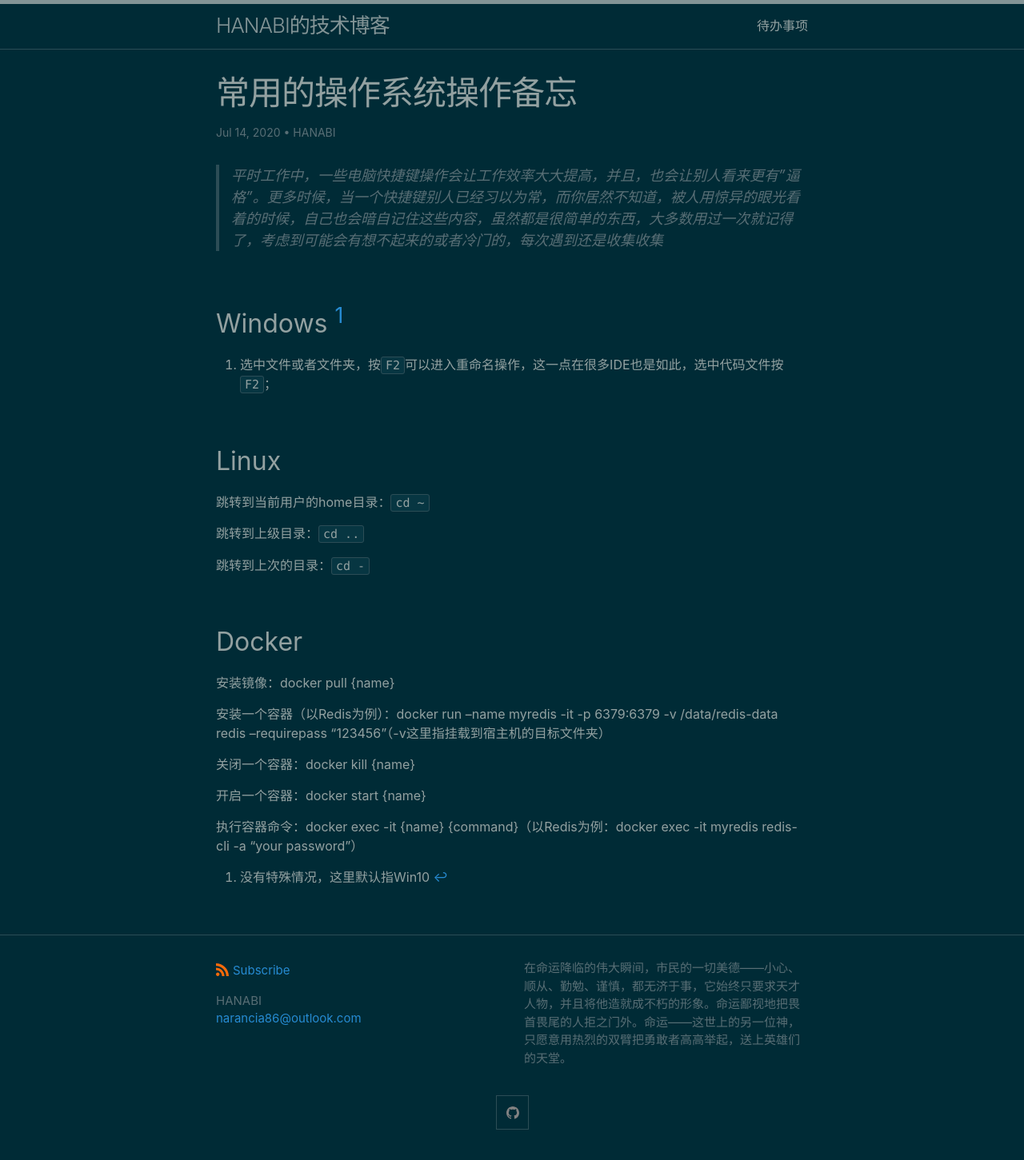
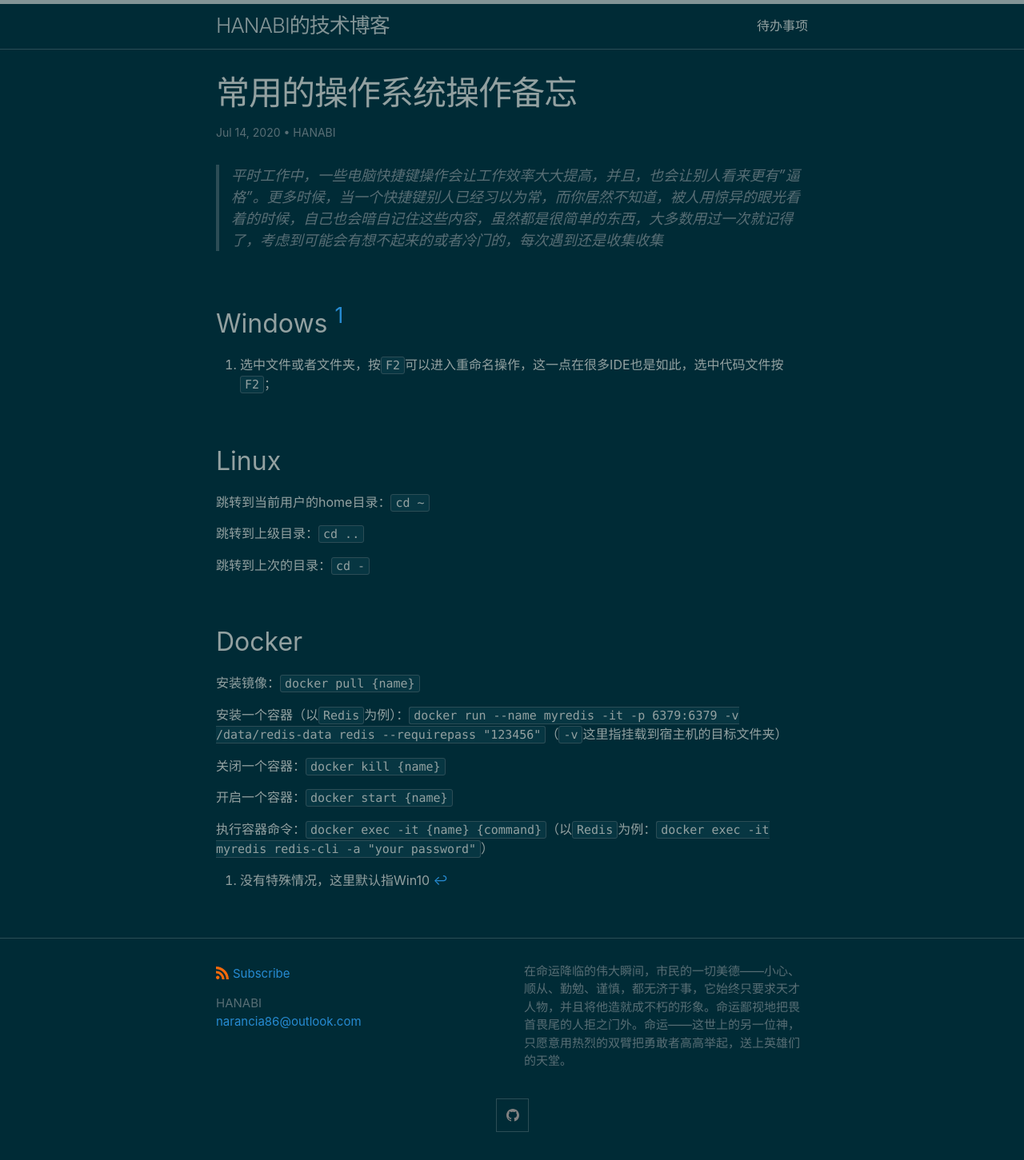
Before and after one commit to KamenRiderKuuga/kamenriderkuuga.github.io, a Jekyll site: the page built from _posts/2020-07-13-Tips-2.md, in a window 1280 px wide. Shown: the whole page at 80% size. Built offline with Jekyll 4.4.1, drawn with Linux system fonts in a browser that asks for light colours.

Commit message:
Update 2020-07-13-Tips-2.md

```diff
--- a/_posts/2020-07-13-Tips-2.md
+++ b/_posts/2020-07-13-Tips-2.md
@@ -26,15 +26,15 @@
 
 ## Docker
 
-安装镜像：docker pull {name}
+安装镜像：`docker pull {name}`
 
-安装一个容器（以Redis为例）：docker run --name myredis -it -p 6379:6379 -v /data/redis-data redis --requirepass "123456"（-v这里指挂载到宿主机的目标文件夹）
+安装一个容器（以`Redis`为例）：`docker run --name myredis -it -p 6379:6379 -v /data/redis-data redis --requirepass "123456"`（`-v`这里指挂载到宿主机的目标文件夹）
 
-关闭一个容器：docker kill {name}
+关闭一个容器：`docker kill {name}`
 
-开启一个容器：docker start {name}
+开启一个容器：`docker start {name}`
 
-执行容器命令：docker exec -it {name} {command}（以Redis为例：docker exec -it myredis redis-cli -a "your password"）
+执行容器命令：`docker exec -it {name} {command}`（以`Redis`为例：`docker exec -it myredis redis-cli -a "your password"`）
 
 
 
```
